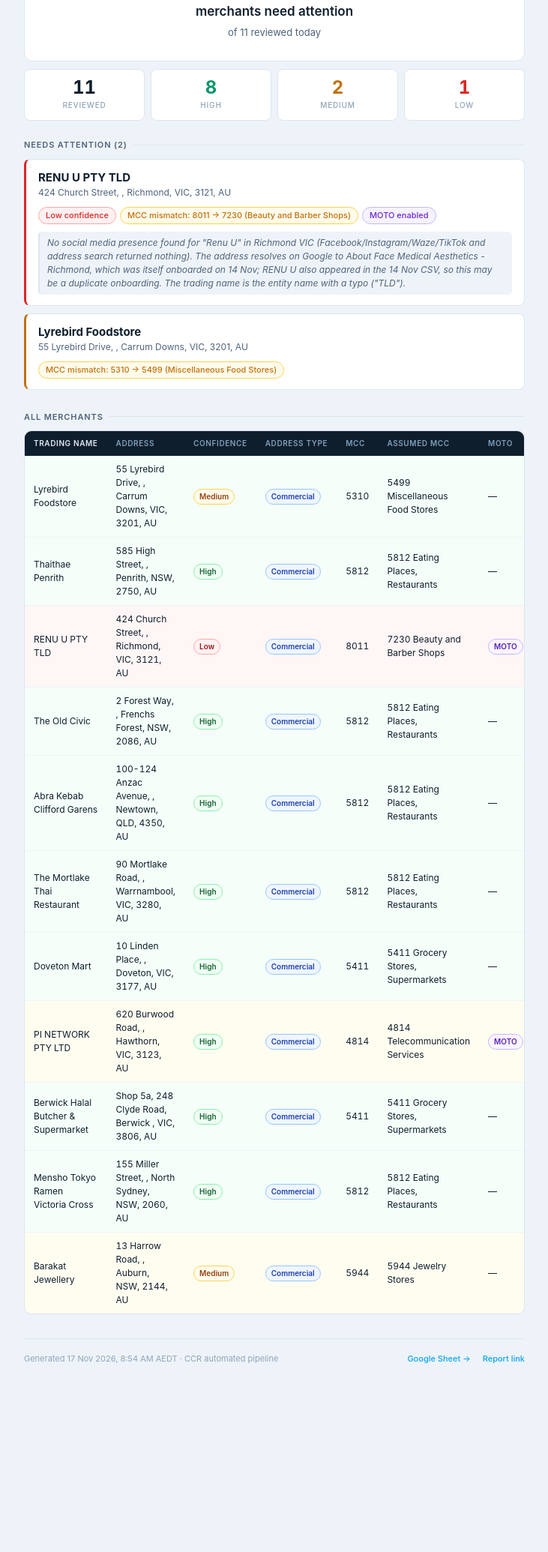
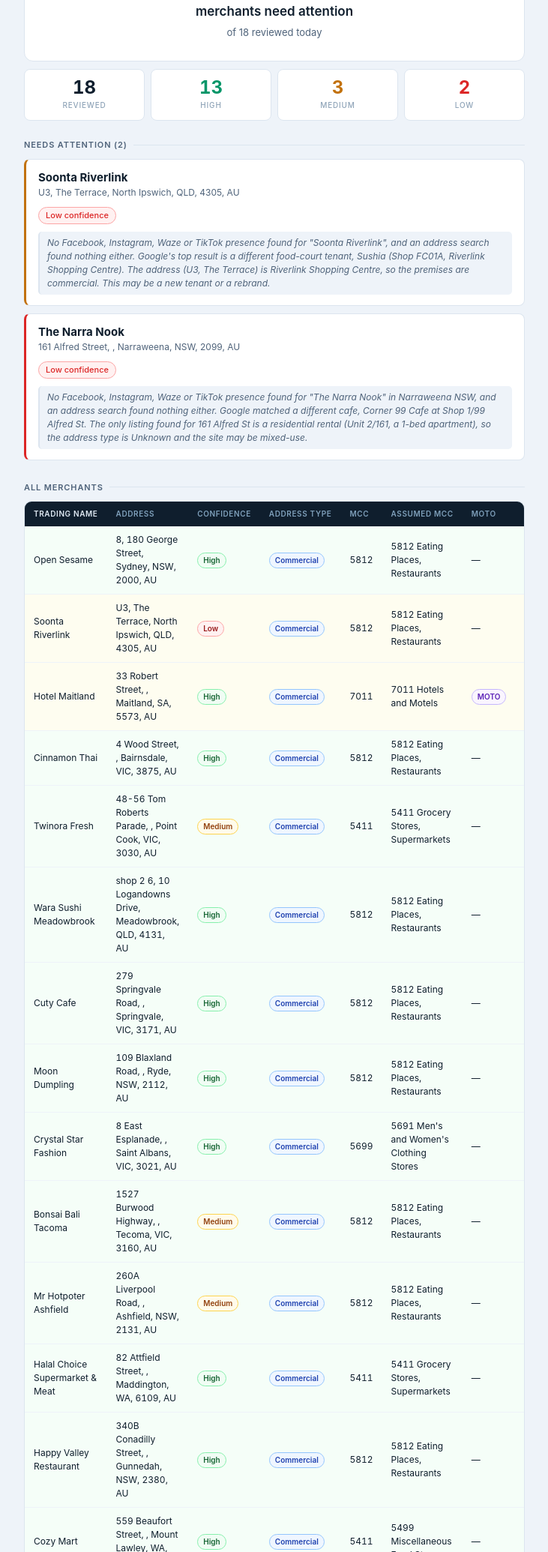
Before and after one commit to eugene-mx51/merchant-review-report, a plain HTML site: page index.html in a window 1280 px wide. Shown: the part 182-2252 px from the top of the page at 75% size, without its empty margins (274-1005 px from the left). Before the commit the page ends 2055 px from the top, so only its background shows below. Drawn offline with Linux system fonts and the light colour scheme.

Commit message:
Merchant Review update 2026-11-17

```diff
--- a/index.html
+++ b/index.html
@@ -3,7 +3,7 @@
 <head>
 <meta charset="UTF-8">
 <meta name="viewport" content="width=device-width, initial-scale=1.0">
-<title>Merchant Review — 17 Nov 2026</title>
+<title>Merchant Review — 18 Nov 2026</title>
 <style>
 :root {
   --ink:    #0f1e2d;
@@ -292,7 +292,7 @@ tbody td           { padding: 9px 12px; vertical-align: middle; }
 
 <header class="site-header">
   <div class="brand"><span class="brand-pip"></span>mx51 Merchant Review</div>
-  <div class="header-date">17 Nov 2026</div>
+  <div class="header-date">18 Nov 2026</div>
 </header>
 
 <div class="page">
@@ -300,33 +300,20 @@ tbody td           { padding: 9px 12px; vertical-align: middle; }
   <div class="status-hero is-flagged">
     <div class="status-num">2</div>
     <div class="status-label">merchants need attention</div>
-    <div class="status-sub">of 11 reviewed today</div>
+    <div class="status-sub">of 18 reviewed today</div>
   </div>
 
   <div class="stats-strip">
-    <div class="stat-cell s-total"><div class="stat-n">11</div><div class="stat-lbl">Reviewed</div></div>
-    <div class="stat-cell s-high"> <div class="stat-n">8</div>  <div class="stat-lbl">High</div></div>
-    <div class="stat-cell s-med">  <div class="stat-n">2</div><div class="stat-lbl">Medium</div></div>
-    <div class="stat-cell s-low">  <div class="stat-n">1</div>   <div class="stat-lbl">Low</div></div>
+    <div class="stat-cell s-total"><div class="stat-n">18</div><div class="stat-lbl">Reviewed</div></div>
+    <div class="stat-cell s-high"> <div class="stat-n">13</div>  <div class="stat-lbl">High</div></div>
+    <div class="stat-cell s-med">  <div class="stat-n">3</div><div class="stat-lbl">Medium</div></div>
+    <div class="stat-cell s-low">  <div class="stat-n">2</div>   <div class="stat-lbl">Low</div></div>
   </div>
 
   <div class="s-head">Needs Attention (2)</div>
 <div class="flag-cards">
-  <div class="flag-card">
-    <div class="fc-name">RENU U PTY TLD</div>
-    <div class="fc-addr">424 Church Street, , Richmond, VIC, 3121, AU</div>
-    <div class="fc-tags">
-      <span class="tag t-low">Low confidence</span><span class="tag t-mcc">MCC mismatch: 8011 -&gt; 7230 (Beauty and Barber Shops)</span><span class="tag t-moto">MOTO enabled</span>
-    </div>
-    <div class="fc-osint">No social media presence found for &quot;Renu U&quot; in Richmond VIC (Facebook/Instagram/Waze/TikTok and address search returned nothing). The address resolves on Google to About Face Medical Aesthetics - Richmond, which was itself onboarded on 14 Nov; RENU U also appeared in the 14 Nov CSV, so this may be a duplicate onboarding. The trading name is the entity name with a typo (&quot;TLD&quot;).</div>
-  </div>
-  <div class="flag-card risk-amber">
-    <div class="fc-name">Lyrebird Foodstore</div>
-    <div class="fc-addr">55 Lyrebird Drive, , Carrum Downs, VIC, 3201, AU</div>
-    <div class="fc-tags">
-      <span class="tag t-mcc">MCC mismatch: 5310 -&gt; 5499 (Miscellaneous Food Stores)</span>
-    </div>
-  </div>
+<div class="flag-card risk-amber"><div class="fc-name">Soonta Riverlink</div><div class="fc-addr">U3, The Terrace, North Ipswich, QLD, 4305, AU</div><div class="fc-tags"><span class="tag t-low">Low confidence</span></div><div class="fc-osint">No Facebook, Instagram, Waze or TikTok presence found for &quot;Soonta Riverlink&quot;, and an address search found nothing either. Google&#x27;s top result is a different food-court tenant, Sushia (Shop FC01A, Riverlink Shopping Centre). The address (U3, The Terrace) is Riverlink Shopping Centre, so the premises are commercial. This may be a new tenant or a rebrand.</div></div>
+<div class="flag-card"><div class="fc-name">The Narra Nook</div><div class="fc-addr">161 Alfred Street, , Narraweena, NSW, 2099, AU</div><div class="fc-tags"><span class="tag t-low">Low confidence</span></div><div class="fc-osint">No Facebook, Instagram, Waze or TikTok presence found for &quot;The Narra Nook&quot; in Narraweena NSW, and an address search found nothing either. Google matched a different cafe, Corner 99 Cafe at Shop 1/99 Alfred St. The only listing found for 161 Alfred St is a residential rental (Unit 2/161, a 1-bed apartment), so the address type is Unknown and the site may be mixed-use.</div></div>
 </div>
 
   <div class="s-head">All Merchants</div>
@@ -346,135 +333,33 @@ tbody td           { padding: 9px 12px; vertical-align: middle; }
         </tr>
       </thead>
       <tbody>
-        <tr class="tr-g">
-  <td>Lyrebird Foodstore</td>
-  <td>55 Lyrebird Drive, , Carrum Downs, VIC, 3201, AU</td>
-  <td><span class="b b-md">Medium</span></td>
-  <td><span class="b b-com">Commercial</span></td>
-  <td>5310</td>
-  <td>5499 Miscellaneous Food Stores</td>
-  <td>—</td>
-  <td>5_DAY</td>
-  <td class="rs rs-g">1</td>
-</tr>
-<tr class="tr-g">
-  <td>Thaithae Penrith</td>
-  <td>585 High Street, , Penrith, NSW, 2750, AU</td>
-  <td><span class="b b-hi">High</span></td>
-  <td><span class="b b-com">Commercial</span></td>
-  <td>5812</td>
-  <td>5812 Eating Places, Restaurants</td>
-  <td>—</td>
-  <td>5_DAY</td>
-  <td class="rs rs-g">0</td>
-</tr>
-<tr class="tr-r">
-  <td>RENU U PTY TLD</td>
-  <td>424 Church Street, , Richmond, VIC, 3121, AU</td>
-  <td><span class="b b-lo">Low</span></td>
-  <td><span class="b b-com">Commercial</span></td>
-  <td>8011</td>
-  <td>7230 Beauty and Barber Shops</td>
-  <td><span class="b b-moto">MOTO</span></td>
-  <td>7_DAY</td>
-  <td class="rs rs-r">6</td>
-</tr>
-<tr class="tr-g">
-  <td>The Old Civic</td>
-  <td>2 Forest Way, , Frenchs Forest, NSW, 2086, AU</td>
-  <td><span class="b b-hi">High</span></td>
-  <td><span class="b b-com">Commercial</span></td>
-  <td>5812</td>
-  <td>5812 Eating Places, Restaurants</td>
-  <td>—</td>
-  <td>5_DAY</td>
-  <td class="rs rs-g">0</td>
-</tr>
-<tr class="tr-g">
-  <td>Abra Kebab Clifford Garens</td>
-  <td>100-124 Anzac Avenue, , Newtown, QLD, 4350, AU</td>
-  <td><span class="b b-hi">High</span></td>
-  <td><span class="b b-com">Commercial</span></td>
-  <td>5812</td>
-  <td>5812 Eating Places, Restaurants</td>
-  <td>—</td>
-  <td>7_DAY</td>
-  <td class="rs rs-g">1</td>
-</tr>
-<tr class="tr-g">
-  <td>The Mortlake Thai Restaurant</td>
-  <td>90 Mortlake Road, , Warrnambool, VIC, 3280, AU</td>
-  <td><span class="b b-hi">High</span></td>
-  <td><span class="b b-com">Commercial</span></td>
-  <td>5812</td>
-  <td>5812 Eating Places, Restaurants</td>
-  <td>—</td>
-  <td>5_DAY</td>
-  <td class="rs rs-g">0</td>
-</tr>
-<tr class="tr-g">
-  <td>Doveton Mart</td>
-  <td>10 Linden Place, , Doveton, VIC, 3177, AU</td>
-  <td><span class="b b-hi">High</span></td>
-  <td><span class="b b-com">Commercial</span></td>
-  <td>5411</td>
-  <td>5411 Grocery Stores, Supermarkets</td>
-  <td>—</td>
-  <td>7_DAY</td>
-  <td class="rs rs-g">1</td>
-</tr>
-<tr class="tr-y">
-  <td>PI NETWORK PTY LTD</td>
-  <td>620 Burwood Road, , Hawthorn, VIC, 3123, AU</td>
-  <td><span class="b b-hi">High</span></td>
-  <td><span class="b b-com">Commercial</span></td>
-  <td>4814</td>
-  <td>4814 Telecommunication Services</td>
-  <td><span class="b b-moto">MOTO</span></td>
-  <td>5_DAY</td>
-  <td class="rs rs-y">3</td>
-</tr>
-<tr class="tr-g">
-  <td>Berwick Halal Butcher &amp; Supermarket</td>
-  <td>Shop 5a, 248 Clyde  Road, Berwick , VIC, 3806, AU</td>
-  <td><span class="b b-hi">High</span></td>
-  <td><span class="b b-com">Commercial</span></td>
-  <td>5411</td>
-  <td>5411 Grocery Stores, Supermarkets</td>
-  <td>—</td>
-  <td>7_DAY</td>
-  <td class="rs rs-g">1</td>
-</tr>
-<tr class="tr-g">
-  <td>Mensho Tokyo Ramen Victoria Cross</td>
-  <td>155 Miller Street, , North Sydney, NSW, 2060, AU</td>
-  <td><span class="b b-hi">High</span></td>
-  <td><span class="b b-com">Commercial</span></td>
-  <td>5812</td>
-  <td>5812 Eating Places, Restaurants</td>
-  <td>—</td>
-  <td>5_DAY</td>
-  <td class="rs rs-g">0</td>
-</tr>
-<tr class="tr-y">
-  <td>Barakat Jewellery</td>
-  <td>13 Harrow Road, , Auburn, NSW, 2144, AU</td>
-  <td><span class="b b-md">Medium</span></td>
-  <td><span class="b b-com">Commercial</span></td>
-  <td>5944</td>
-  <td>5944 Jewelry Stores</td>
-  <td>—</td>
-  <td>7_DAY</td>
-  <td class="rs rs-y">2</td>
-</tr>
+        <tr class="tr-g"><td>Open Sesame</td><td>8, 180 George Street, Sydney, NSW, 2000, AU</td><td><span class="b b-hi">High</span></td><td><span class="b b-com">Commercial</span></td><td>5812</td><td>5812 Eating Places, Restaurants</td><td>—</td><td>7_DAY</td><td class="rs rs-g">1</td></tr>
+<tr class="tr-y"><td>Soonta Riverlink</td><td>U3, The Terrace, North Ipswich, QLD, 4305, AU</td><td><span class="b b-lo">Low</span></td><td><span class="b b-com">Commercial</span></td><td>5812</td><td>5812 Eating Places, Restaurants</td><td>—</td><td>5_DAY</td><td class="rs rs-y">2</td></tr>
+<tr class="tr-y"><td>Hotel Maitland</td><td>33 Robert Street, , Maitland, SA, 5573, AU</td><td><span class="b b-hi">High</span></td><td><span class="b b-com">Commercial</span></td><td>7011</td><td>7011 Hotels and Motels</td><td><span class="b b-moto">MOTO</span></td><td>5_DAY</td><td class="rs rs-y">3</td></tr>
+<tr class="tr-g"><td>Cinnamon Thai</td><td>4 Wood Street, , Bairnsdale, VIC, 3875, AU</td><td><span class="b b-hi">High</span></td><td><span class="b b-com">Commercial</span></td><td>5812</td><td>5812 Eating Places, Restaurants</td><td>—</td><td>5_DAY</td><td class="rs rs-g">0</td></tr>
+<tr class="tr-g"><td>Twinora Fresh</td><td>48-56 Tom Roberts Parade, , Point Cook, VIC, 3030, AU</td><td><span class="b b-md">Medium</span></td><td><span class="b b-com">Commercial</span></td><td>5411</td><td>5411 Grocery Stores, Supermarkets</td><td>—</td><td>5_DAY</td><td class="rs rs-g">1</td></tr>
+<tr class="tr-g"><td>Wara Sushi Meadowbrook</td><td>shop 2 6, 10 Logandowns Drive, Meadowbrook, QLD, 4131, AU</td><td><span class="b b-hi">High</span></td><td><span class="b b-com">Commercial</span></td><td>5812</td><td>5812 Eating Places, Restaurants</td><td>—</td><td>5_DAY</td><td class="rs rs-g">0</td></tr>
+<tr class="tr-g"><td>Cuty Cafe</td><td>279 Springvale Road, , Springvale, VIC, 3171, AU</td><td><span class="b b-hi">High</span></td><td><span class="b b-com">Commercial</span></td><td>5812</td><td>5812 Eating Places, Restaurants</td><td>—</td><td>5_DAY</td><td class="rs rs-g">0</td></tr>
+<tr class="tr-g"><td>Moon Dumpling</td><td>109 Blaxland Road, , Ryde, NSW, 2112, AU</td><td><span class="b b-hi">High</span></td><td><span class="b b-com">Commercial</span></td><td>5812</td><td>5812 Eating Places, Restaurants</td><td>—</td><td>5_DAY</td><td class="rs rs-g">0</td></tr>
+<tr class="tr-g"><td>Crystal Star Fashion</td><td>8 East Esplanade, , Saint Albans, VIC, 3021, AU</td><td><span class="b b-hi">High</span></td><td><span class="b b-com">Commercial</span></td><td>5699</td><td>5691 Men&#x27;s and Women&#x27;s Clothing Stores</td><td>—</td><td>7_DAY</td><td class="rs rs-g">1</td></tr>
+<tr class="tr-g"><td>Bonsai Bali Tacoma</td><td>1527 Burwood Highway, , Tecoma, VIC, 3160, AU</td><td><span class="b b-md">Medium</span></td><td><span class="b b-com">Commercial</span></td><td>5812</td><td>5812 Eating Places, Restaurants</td><td>—</td><td>5_DAY</td><td class="rs rs-g">1</td></tr>
+<tr class="tr-g"><td>Mr Hotpoter Ashfield</td><td>260A Liverpool Road, , Ashfield, NSW, 2131, AU</td><td><span class="b b-md">Medium</span></td><td><span class="b b-com">Commercial</span></td><td>5812</td><td>5812 Eating Places, Restaurants</td><td>—</td><td>5_DAY</td><td class="rs rs-g">1</td></tr>
+<tr class="tr-g"><td>Halal Choice Supermarket &amp; Meat</td><td>82 Attfield Street, , Maddington, WA, 6109, AU</td><td><span class="b b-hi">High</span></td><td><span class="b b-com">Commercial</span></td><td>5411</td><td>5411 Grocery Stores, Supermarkets</td><td>—</td><td>5_DAY</td><td class="rs rs-g">0</td></tr>
+<tr class="tr-g"><td>Happy Valley Restaurant</td><td>340B Conadilly Street, , Gunnedah, NSW, 2380, AU</td><td><span class="b b-hi">High</span></td><td><span class="b b-com">Commercial</span></td><td>5812</td><td>5812 Eating Places, Restaurants</td><td>—</td><td>5_DAY</td><td class="rs rs-g">0</td></tr>
+<tr class="tr-g"><td>Cozy Mart</td><td>559 Beaufort Street, , Mount Lawley, WA, 6050, AU</td><td><span class="b b-hi">High</span></td><td><span class="b b-com">Commercial</span></td><td>5411</td><td>5499 Miscellaneous Food Stores</td><td>—</td><td>5_DAY</td><td class="rs rs-g">0</td></tr>
+<tr class="tr-g"><td>Endless Eggless</td><td>unit 2, 106 Henry Road, Pakenham, VIC, 3810, AU</td><td><span class="b b-hi">High</span></td><td><span class="b b-com">Commercial</span></td><td>5462</td><td>5462 Bakeries</td><td>—</td><td>7_DAY</td><td class="rs rs-g">1</td></tr>
+<tr class="tr-y"><td>The Pizza Place at Daptos Citos</td><td>102-106 Fowlers Road, , Dapto, NSW, 2530, AU</td><td><span class="b b-hi">High</span></td><td><span class="b b-com">Commercial</span></td><td>5812</td><td>5812 Eating Places, Restaurants</td><td><span class="b b-moto">MOTO</span></td><td>5_DAY</td><td class="rs rs-y">3</td></tr>
+<tr class="tr-g"><td>Studio Hair Pro</td><td>1101 Stud Road, , Rowville, VIC, 3178, AU</td><td><span class="b b-hi">High</span></td><td><span class="b b-com">Commercial</span></td><td>7230</td><td>7230 Beauty and Barber Shops</td><td>—</td><td>5_DAY</td><td class="rs rs-g">0</td></tr>
+<tr class="tr-r"><td>The Narra Nook</td><td>161 Alfred Street, , Narraweena, NSW, 2099, AU</td><td><span class="b b-lo">Low</span></td><td><span class="b b-unk">Unknown</span></td><td>5812</td><td>5812 Eating Places, Restaurants</td><td>—</td><td>7_DAY</td><td class="rs rs-r">4</td></tr>
+
       </tbody>
     </table>
   </div>
 
   <footer class="site-footer">
-    <span>Generated 17 Nov 2026, 8:54 AM AEDT · CCR automated pipeline</span>
+    <span>Generated 18 Nov 2026, 8:56 AM AEDT · CCR automated pipeline</span>
     <div class="footer-links">
-      <a href="https://docs.google.com/spreadsheets/d/1Isn_We6aPvERioQRY9DkG4iyVv94j8t_Ht8CGX5vSnA/edit">Google Sheet →</a>
+      <a href="https://docs.google.com/spreadsheets/d/1T3bKebwQDE7G85_4Z9kBLgm1TIG7BqyZ9_tAt_QQjG0/edit">Google Sheet →</a>
       <a href="https://eugene-mx51.github.io/merchant-review-report/">Report link</a>
     </div>
   </footer>
```
